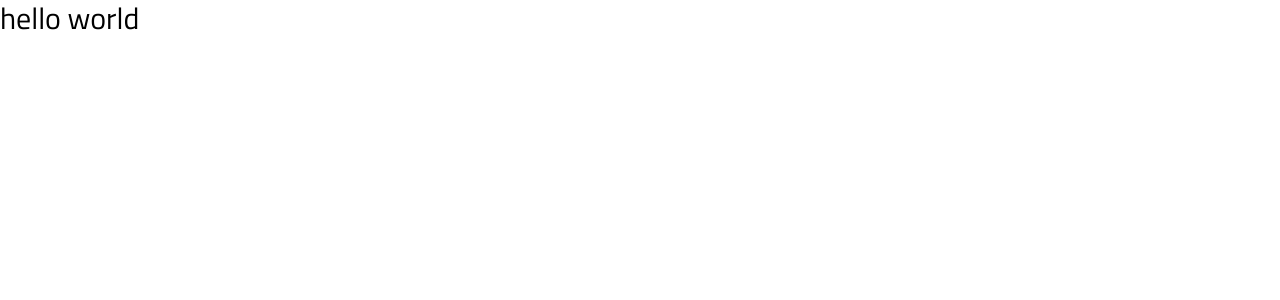
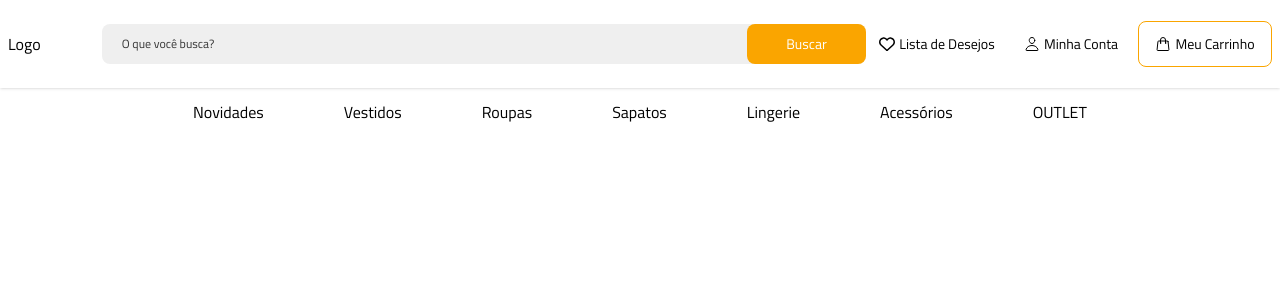
Before and after one commit to oiviana/maeztra-store, a React (Vite) app: page / in a window 1280 px wide. Shown: the top 300 px of the page. Built offline with nearby package versions, Linux system fonts and the light colour scheme.

Commit message:
feat: header

```diff
--- a/src/App.tsx
+++ b/src/App.tsx
@@ -1,11 +1,14 @@
+
+import Header from "./components/sections/Header"
+
+
 function App() {
 
   return (
-    <>
-    <h2 className="text-3xl font-titillium">
-      hello world
-    </h2>
-    </>
+    <div>
+      <Header/>
+
+    </div>
   )
 }
 
--- /dev/null
+++ b/src/components/sections/Header/index.tsx
@@ -0,0 +1,42 @@
+import LogoHeader from "../../icons/LogoHeader";
+import AccountButton from "../Account/AccountButton";
+import DesktopMenu from "../Menu/DesktopMenu";
+import MobileMenu from "../Menu/MobileMenu";
+import MiniCart from "../MiniCart";
+import Search from "../Search";
+
+import WishListButton from "../WishList";
+
+export default function Header() {
+  return (
+    <header>
+      <div className="flex flex-col lg:hidden relative">
+        <div className="flex h-[5.5rem] w-full items-center justify-between px-4 shadow-lg">
+          <div className="flex items-center gap-4">
+            <MobileMenu />
+            <LogoHeader width={110} height={12} />
+          </div>
+          <div className="flex items-center gap-10">
+            <MiniCart />
+          </div>
+        </div>
+        <Search />
+      </div>
+
+      <div className="hidden lg:flex flex-col">
+        <div className=" h-[5.5rem] w-full shadow px-2 flex items-center">
+          <div className="w-full max-w-[100rem]  mx-auto flex justify-between items-center">
+            <div className="w-[147px] ">Logo</div>
+            <Search />
+            <div className="flex">
+              <WishListButton />
+              <AccountButton />
+              <MiniCart />
+            </div>
+          </div>
+        </div>
+        <DesktopMenu />
+      </div>
+    </header>
+  );
+}
```
